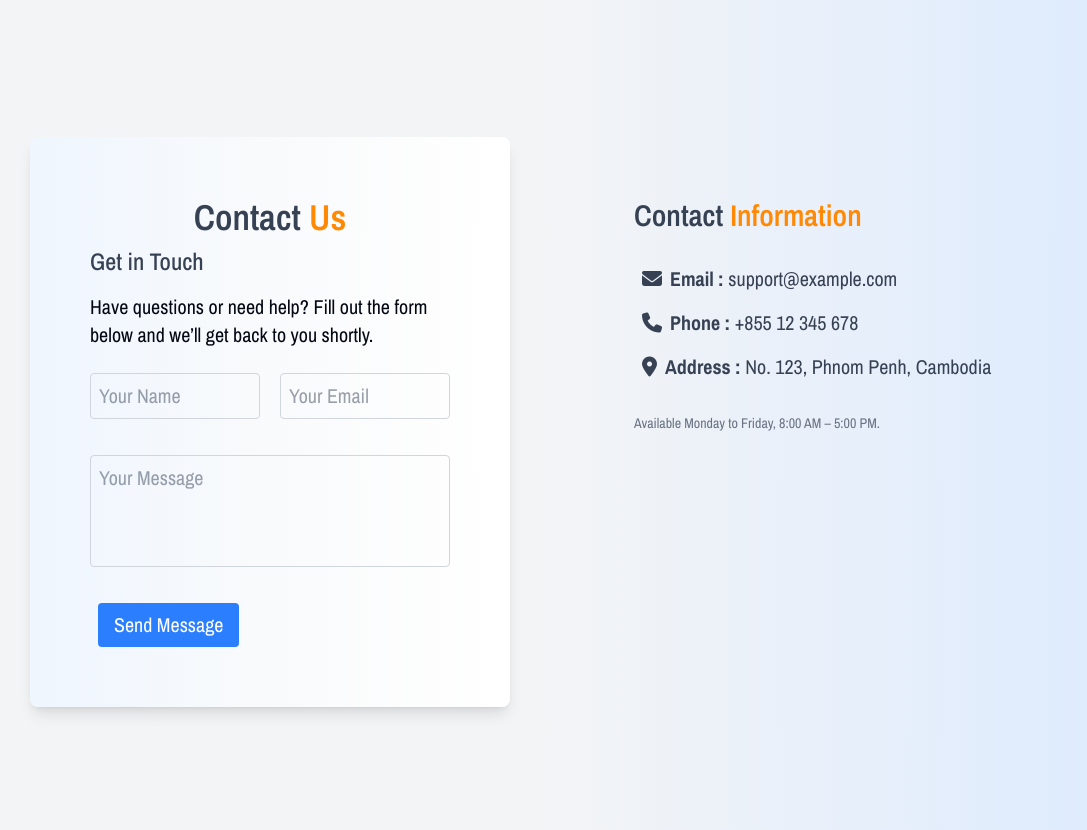
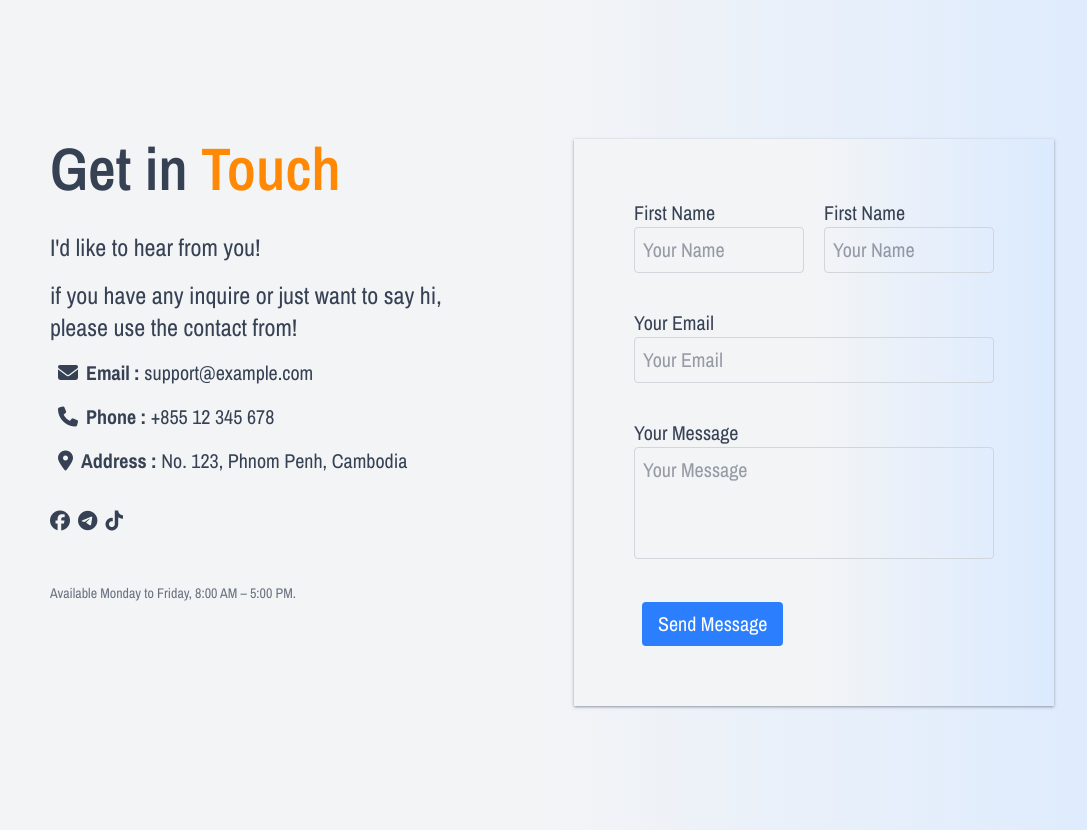
Before and after one commit to VathanaProgrammer/Portfolio, a Vue app in the folder Portfolio/: page /portfolio in a window 1280 px wide. Shown: the part 1300-2130 px from the top of the page, without its empty margins (98-1185 px from the left). Built offline with nearby package versions, Linux system fonts and the light colour scheme; a web font is replaced by a local one.

Commit message:
ContactUS done

```diff
--- a/Portfolio/src/components/ContactUs.vue
+++ b/Portfolio/src/components/ContactUs.vue
@@ -1,44 +1,12 @@
 <template>
   <div class="flex justify-center items-center xl:h-screen h-full py-30  text-gray-700">
-    <div class="grid xl:grid-cols-2 grid-cols-1 gap-16 text-xl place-content-center-safe w-full">
-
-      <!-- Left: Contact Form -->
-      <div class="flex flex-col sm:p-15 p-5 shadow-lg rounded-lg bg-gradient-to-r from-blue-50 via-gray-50 to-white">
-        <h4 class="sm:text-4xl text-3xl sm-text-start text-center font-semibold mb-2">
-          Contact <span class="text-orange-400">Us</span>
-        </h4>
-        <h4 class="sm:text-2xl text-xl font-medium mb-4">Get in Touch</h4>
-        <p class="mb-6 text-gray-950 sm:text-xl text-sm">
-          Have questions or need help? Fill out the form below and we’ll get back to you shortly.
-        </p>
-
-        <form class="flex flex-col lg:grid lg:grid-cols-2 gap-5 space-y-4 sm:text-xl text-sm">
-          <input
-            type="text"
-            placeholder="Your Name"
-            class="border border-gray-300 p-2 rounded focus:outline-none focus:ring-2 focus:ring-blue-400"
-          />
-          <input
-            type="email"
-            placeholder="Your Email"
-            class="border border-gray-300 p-2 rounded focus:outline-none focus:ring-2 focus:ring-blue-400"
-          />
-          <textarea
-            placeholder="Your Message"
-            class="border border-gray-300 p-2 rounded resize-none h-28 focus:outline-none focus:ring-2 focus:ring-blue-400 col-span-2"
-          ></textarea>
-          <button
-            type="submit"
-            class="bg-blue-500 text-white sm:place-self-start place-self-end sm:col-start-1 mx-2 col-start-2 sm:text-xl text-sm sm:px-4 px-2 py-2 sm:py-2 rounded hover:bg-blue-600 w-max"
-          >
-            Send Message
-          </button>
-        </form>
-      </div>
+    <div class="grid xl:grid-cols-2 grid-cols-1 gap-16 text-xl place-content-center w-full">
 
       <!-- Right: Contact Info -->
-      <div class="flex flex-col gap-4 sm:p-15 px-5 sm:text-xl text-sm">
-        <h5 class="sm:text-3xl text-2xl font-semibold mb-4 ">Contact <span class=" text-orange-400">Information</span></h5>
+      <div class="flex flex-col gap-4 px-5 sm:text-xl text-sm">
+        <h5 class="sm:text-6xl text-2xl font-semibold mb-4 ">Get in <span class=" text-orange-400">Touch</span></h5>
+        <p class="text-2xl">I'd like to hear from you!</p>
+        <p class="text-2xl">if you have any inquire or just want to say hi, please use the contact from!</p>
 
         <p class="text-gray-700 sm:text-xl text-sm">
           <i class="fa-solid fa-envelope mx-2"></i>
@@ -54,12 +22,62 @@
           <i class="fa-solid fa-location-dot mx-2"></i>
           <strong>Address : </strong> No. 123, Phnom Penh, Cambodia
         </p>
+        <div class="flex items-center gap-2  h-15">
+        <i class="fa-brands fa-facebook"></i>
+        <i class="fa-brands fa-telegram"></i>
+        <i class="fa-brands fa-tiktok"></i>
+        </div>
 
         <p class="mt-4 text-sm text-gray-500">
           Available Monday to Friday, 8:00 AM – 5:00 PM.
         </p>
       </div>
 
+      <!-- Left: Contact Form -->
+      <div class="flex flex-col sm:p-15 p-5 bg-gradient-to-r from-gray-100 via-gray-100 to-blue-100 shadow-sm shadow-gray-400">
+        <form class="flex flex-col lg:grid lg:grid-cols-2 gap-5 space-y-4 sm:text-xl text-sm">
+          <div>
+            <p>First Name</p>
+          <input
+            type="text"
+            placeholder="Your Name"
+            class="border border-gray-300 p-2 rounded focus:outline-none focus:ring-2 focus:ring-blue-400 w-full"
+          />
+          </div>
+          <div>
+            <p>First Name</p>
+          <input
+            type="text"
+            placeholder="Your Name"
+            class="border border-gray-300 p-2 rounded focus:outline-none focus:ring-2 focus:ring-blue-400 w-full"
+          />
+          </div>
+          <div class="w-full col-span-2">
+            <p>Your Email</p>
+          <input
+            type="email"
+            placeholder="Your Email"
+            class="border border-gray-300 p-2 rounded focus:outline-none focus:ring-2 focus:ring-blue-400 w-full"
+          />
+          </div>
+          <div class="w-full col-span-2">
+            <p>Your Message</p>
+          <textarea
+            placeholder="Your Message"
+            class="border border-gray-300  p-2 rounded resize-none h-28 focus:outline-none focus:ring-2 focus:ring-blue-400 w-full"
+          ></textarea>
+          </div>
+          <button
+            type="submit"
+            class="bg-blue-500 text-white sm:place-self-start place-self-end sm:col-start-1 mx-2 col-start-2 sm:text-xl text-sm sm:px-4 px-2 py-2 sm:py-2 rounded hover:bg-blue-600 w-max"
+          >
+            Send Message
+          </button>
+        </form>
+      </div>
+
+
+
     </div>
   </div>
 </template>
```
Also changed, not shown: Portfolio/src/assets/image/fb.png (added), Portfolio/src/assets/image/fly.png (added).
